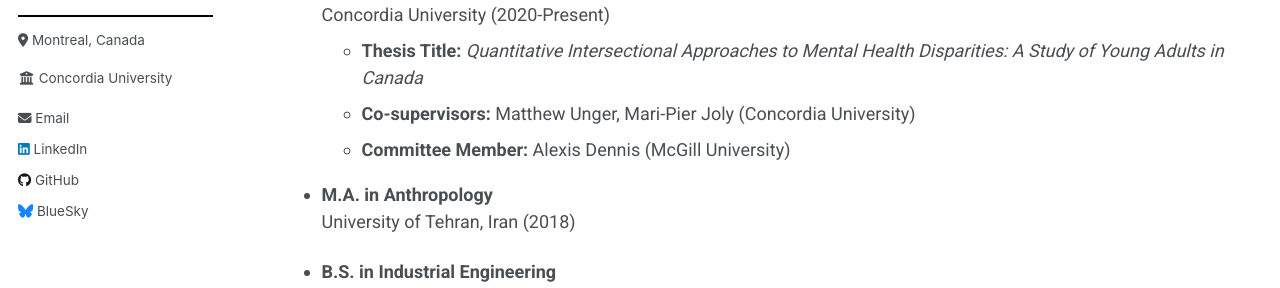
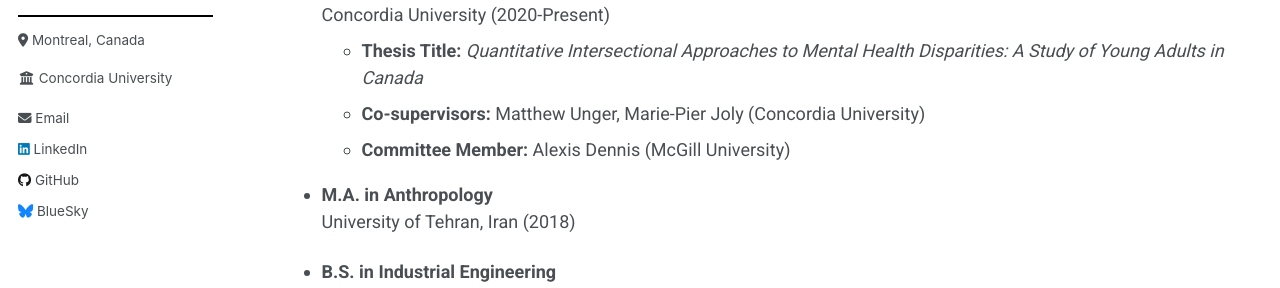
Before and after one commit to Mohsnmonji/mohsnmonji.github.io, a Jekyll site: the page built from _pages/Curriculum Vitae.md, in a window 1280 px wide and 900 px high. Shown: the part 248-536 px from the top of the window. Built offline with Jekyll 4.4.1, drawn with Linux system fonts in a browser that asks for light colours.

Commit message:
Update Curriculum Vitae.md

```diff
--- a/_pages/Curriculum Vitae.md
+++ b/_pages/Curriculum Vitae.md
@@ -21,7 +21,7 @@ redirect_from:
 - **Ph.D. Candidate in Social and Cultural Analysis (Sociology)**
   Concordia University (2020-Present)
   - **Thesis Title:** *Quantitative Intersectional Approaches to Mental Health Disparities: A Study of Young Adults in Canada*
-  - **Co-supervisors:** Matthew Unger, Mari-Pier Joly (Concordia University)
+  - **Co-supervisors:** Matthew Unger, Marie-Pier Joly (Concordia University)
   - **Committee Member:** Alexis Dennis (McGill University)
 
 - **M.A. in Anthropology**
```
